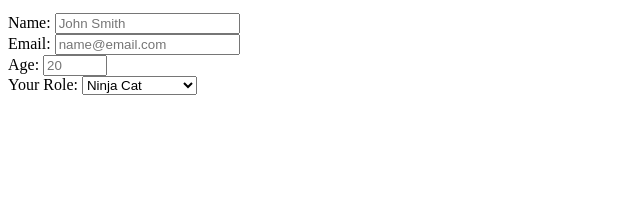
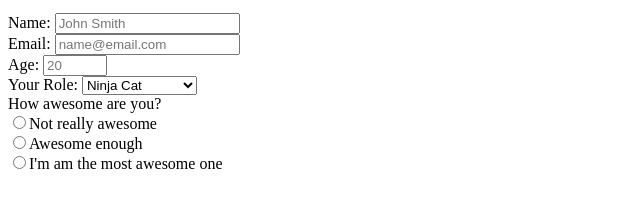
Before and after one commit to vjvasiljev/Survey-Form, a plain HTML site: page index.html in a window 1280 px wide. Shown: the part 101-308 px from the top of the page, without its empty margins (0-640 px from the left). Drawn offline with Linux system fonts and the light colour scheme.

Commit message:
Add radio buttons

```diff
--- a/index.html
+++ b/index.html
@@ -37,6 +37,16 @@
                         <option value="regular-person">Regular Person</option>
                     </select>
                 </div>
+                <div class="form-field">
+                    <div id="awesome-label-container">
+                        <label id="radio-label" for="awesome-radio">How awesome are you?</label>
+                    </div>
+                    <div id="awesome-options">
+                        <input name="awesome" type="radio" value="not-really">Not really awesome<br>
+                        <input name="awesome" type="radio" value="awesome">Awesome enough<br>
+                        <input name="awesome" type="radio" value="very awesome">I'm am the most awesome one<br>
+                    </div>
+                </div>
             </form>
         </main>
     </body>
```
